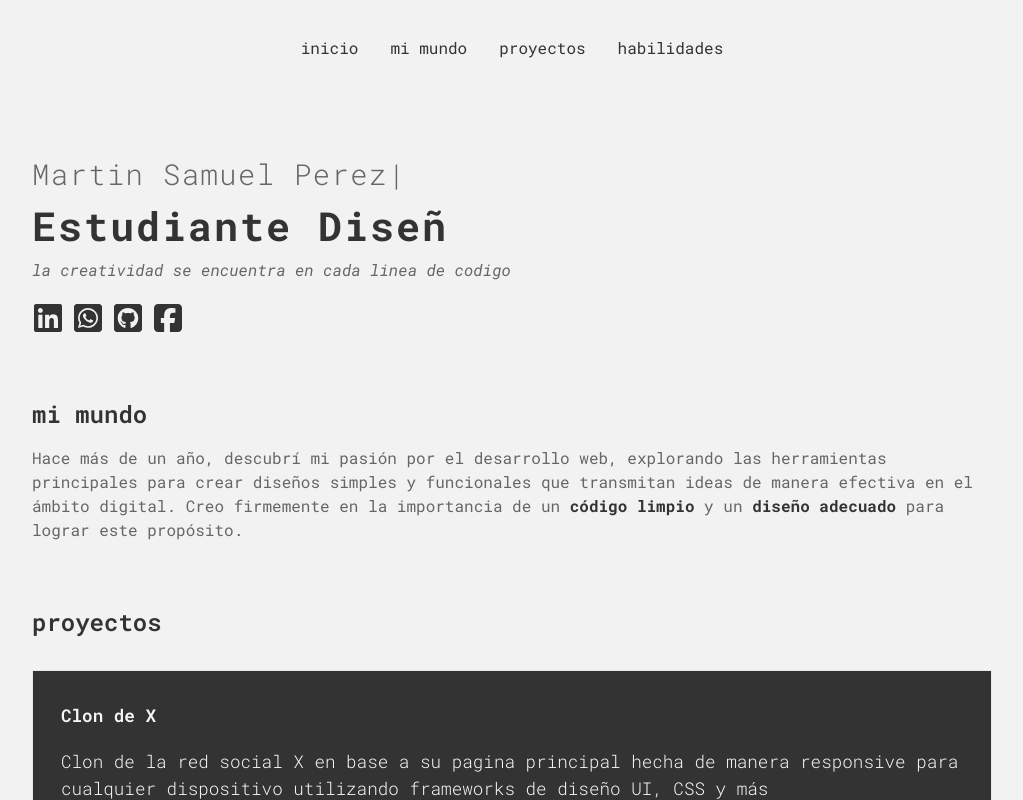
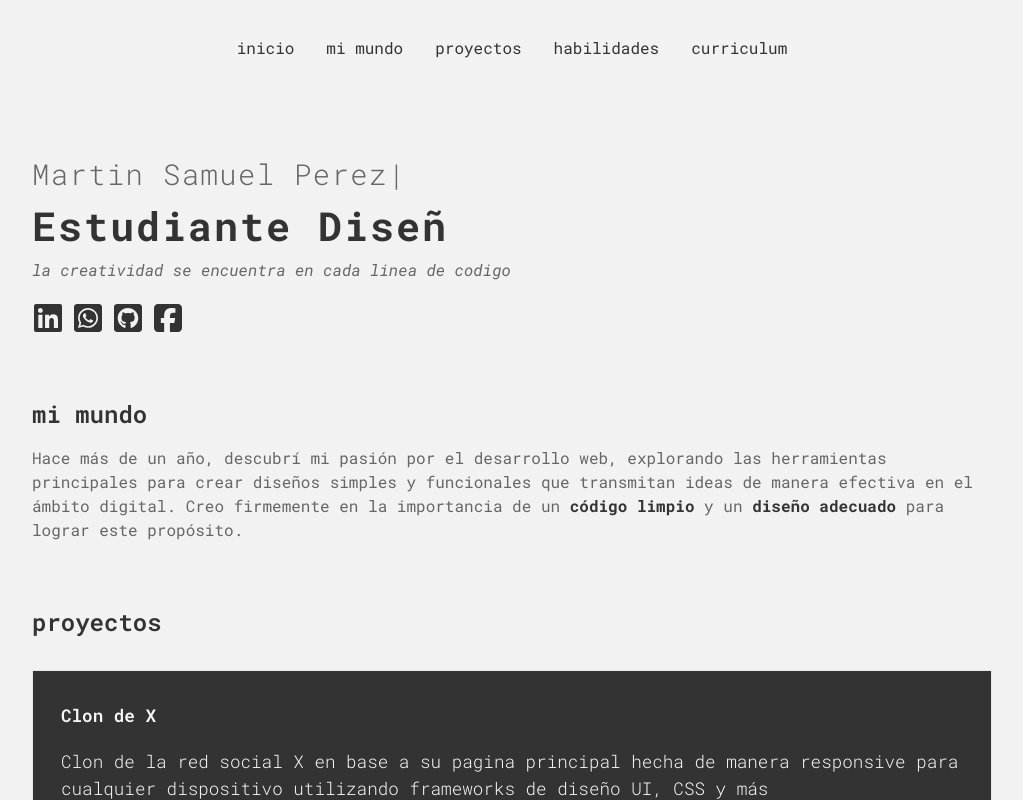
Before and after one commit to INKINSS/cv, a React (Vite) app: page / in a window 1280 px wide. Shown: the top 800 px of the page, without its empty margins (128-1151 px from the left). Built offline with nearby package versions, Linux system fonts and the light colour scheme.

Commit message:
hoja de vida añadida al navbar

```diff
--- a/src/components/NavBar.jsx
+++ b/src/components/NavBar.jsx
@@ -28,6 +28,10 @@ const NavBar = () => {
                     <li className="pt-5"><a className="hover:text-customBlackLight transition duration-200 text-customBlack" href="#mimundo" onClick={(event) => { handleMenuItemClick("mimundo", event) }}>mi mundo</a></li>
                     <li className="pt-5"><a className="hover:text-customBlackLight transition duration-200 text-customBlack" href="#proyects" onClick={(event) => { handleMenuItemClick("proyects", event) }}>proyectos</a></li>
                     <li className="pt-5"><a className="hover:text-customBlackLight transition duration-200 text-customBlack" href="#skills" onClick={(event) => { handleMenuItemClick("skills", event) }}>habilidades</a></li>
+                    <li className="pt-5"><a className="hover:text-customBlackLight transition duration-200 text-customBlack" href="https://onedrive.live.com/?cid=9DAC776708F80A5D&id=9DAC776708F80A5D%2110652&parId=root&o=OneUp" target="blank">curriculum</a></li>
+
+
+
                 </ul>
             </nav>
             <RiArrowLeftSLine className={` ${menu ? 'rotate-180 fixed' : ' absolute rotate-0'} mx-6 my-4 transition-all duration-300 ease-in-out lg:hidden left-0 fill-customBlack`} size={'2.1em'} onClick={handleClick} />
```
